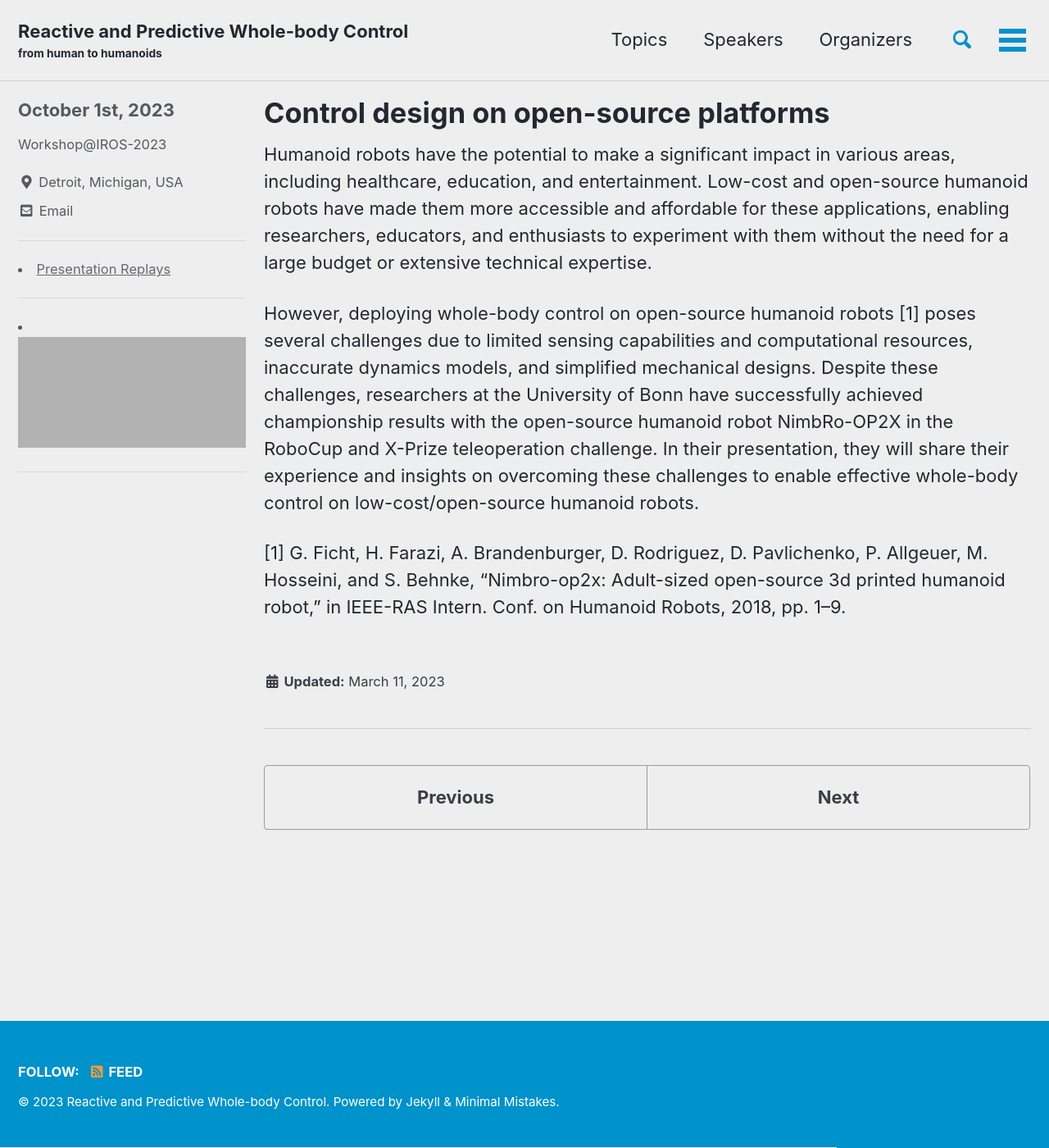
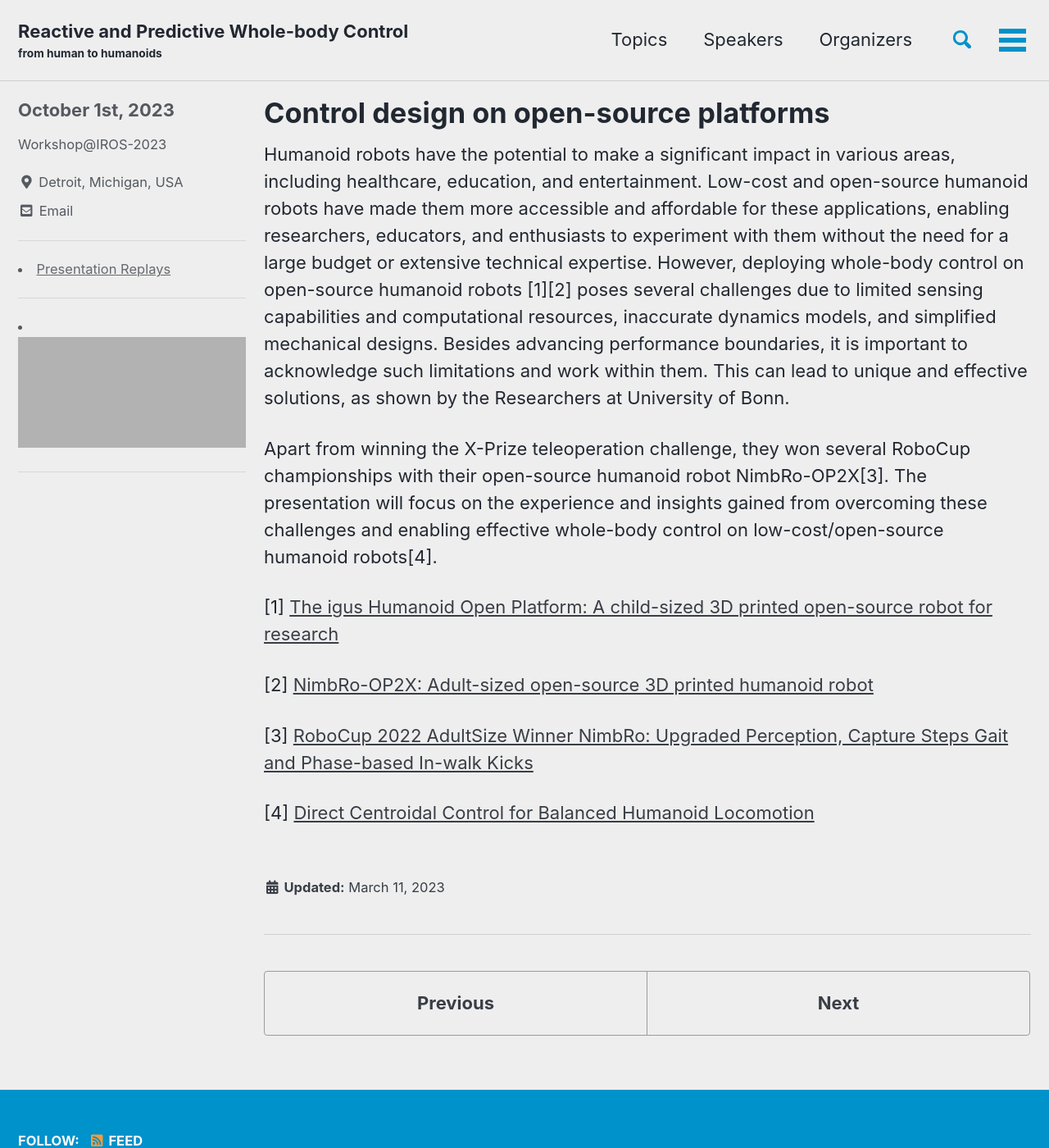
Before and after one commit to iros-2023-humanoid/iros-2023-humanoid, a Jekyll site: the page built from _topics/open.md, in a window 1280 px wide and 1400 px high. Shown: the whole window at 82% size. Built offline with Jekyll 4.4.1, drawn with Linux system fonts in a browser that asks for light colours; cached includes are drawn as plain includes; grey boxes are pictures that could not be loaded.

```diff
--- a/_topics/open.md
+++ b/_topics/open.md
@@ -8,14 +8,21 @@ author_profile: true
 title: "Control design on open-source platforms"
 
 excerpt: "
-Humanoid robots have the potential to make a significant impact in various areas, including healthcare, education, and entertainment.
+Walking within limits: Implications of Hardware in Humanoid Locomotion with Centroidal Control.
 "
 
 ---
 
 
-Humanoid robots have the potential to make a significant impact in various areas, including healthcare, education, and entertainment. Low-cost and open-source humanoid robots have made them more accessible and affordable for these applications, enabling researchers, educators, and enthusiasts to experiment with them without the need for a large budget or extensive technical expertise.
+Humanoid robots have the potential to make a significant impact in various areas, including healthcare, education, and entertainment. Low-cost and open-source humanoid robots have made them more accessible and affordable for these applications, enabling researchers, educators, and enthusiasts to experiment with them without the need for a large budget or extensive technical expertise. However, deploying whole-body control on open-source humanoid robots [1][2] poses several challenges due to limited sensing capabilities and computational resources, inaccurate dynamics models, and simplified mechanical designs. Besides advancing performance boundaries, it is important to acknowledge such limitations and work within them. This can lead to unique and effective solutions, as shown by the Researchers at University of Bonn.
 
-However, deploying whole-body control on open-source humanoid robots [1]  poses several challenges due to limited sensing capabilities and computational resources, inaccurate dynamics models, and simplified mechanical designs. Despite these challenges, researchers at the University of Bonn have successfully achieved championship results with the open-source humanoid robot NimbRo-OP2X in the RoboCup and X-Prize teleoperation challenge. In their presentation, they will share their experience and insights on overcoming these challenges to enable effective whole-body control on low-cost/open-source humanoid robots.
+Apart from winning the X-Prize teleoperation challenge, they won several RoboCup championships with their open-source humanoid robot NimbRo-OP2X[3]. The presentation will focus on the experience and insights gained from overcoming these challenges and enabling effective whole-body control on low-cost/open-source humanoid robots[4].
 
-[1] G. Ficht, H. Farazi, A. Brandenburger, D. Rodriguez, D. Pavlichenko, P. Allgeuer, M. Hosseini, and S. Behnke, “Nimbro-op2x: Adult-sized open-source 3d printed humanoid robot,” in IEEE-RAS Intern. Conf. on Humanoid Robots, 2018, pp. 1–9.
+
+[1] [The igus Humanoid Open Platform: A child-sized 3D printed open-source robot for research](https://arxiv.org/abs/1809.11110)
+
+[2] [NimbRo-OP2X: Adult-sized open-source 3D printed humanoid robot](https://arxiv.org/abs/2010.09308)
+
+[3] [RoboCup 2022 AdultSize Winner NimbRo: Upgraded Perception, Capture Steps Gait and Phase-based In-walk Kicks](https://arxiv.org/abs/2302.02956)
+
+[4] [Direct Centroidal Control for Balanced Humanoid Locomotion](https://arxiv.org/abs/2208.04757)
```
Also changed, not shown: _speakers/aab.md (added, +28 -0 lines), _speakers/ficht.md (+4 -1 lines), docs/assets/images/speakers/aab.jpg (added).
